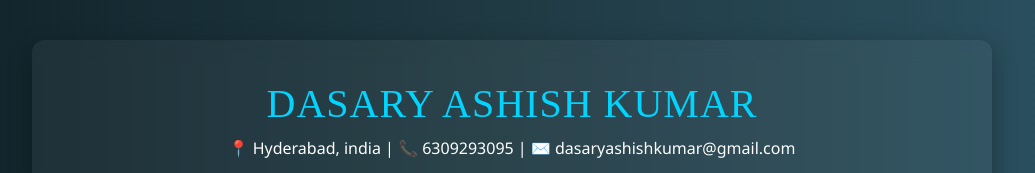
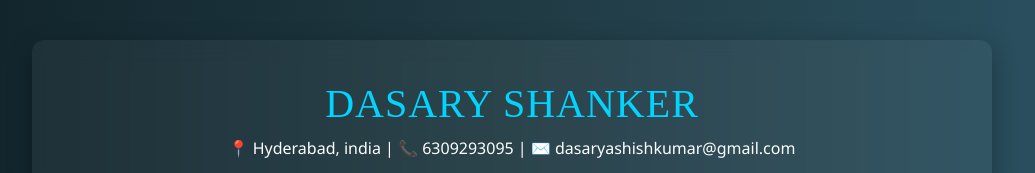
Before and after one commit to MR-DAK-22/My-portfolio, a plain HTML site: page index.html in a window 1280 px wide. Shown: the top 173 px of the page, without its empty margins (128-1163 px from the left). Drawn offline with nearby package versions, Linux system fonts and the light colour scheme.

Commit message:
Update index.html

```diff
--- a/index.html
+++ b/index.html
@@ -64,7 +64,7 @@
 <body>
   <div class="container">
     <header class="text-center mb-4">
-      <h1>DASARY ASHISH KUMAR</h1>
+      <h1>DASARY SHANKER</h1>
       <p>📍 Hyderabad, india | 📞 6309293095 | ✉️ dasaryashishkumar@gmail.com</p>
       <div class="contact-links">
         <a href="http://www.linkedin.com/in/ashish-kumar-dasary-a939ba250" target="_blank"><i class="fab fa-linkedin"></i> LinkedIn</a>
```
